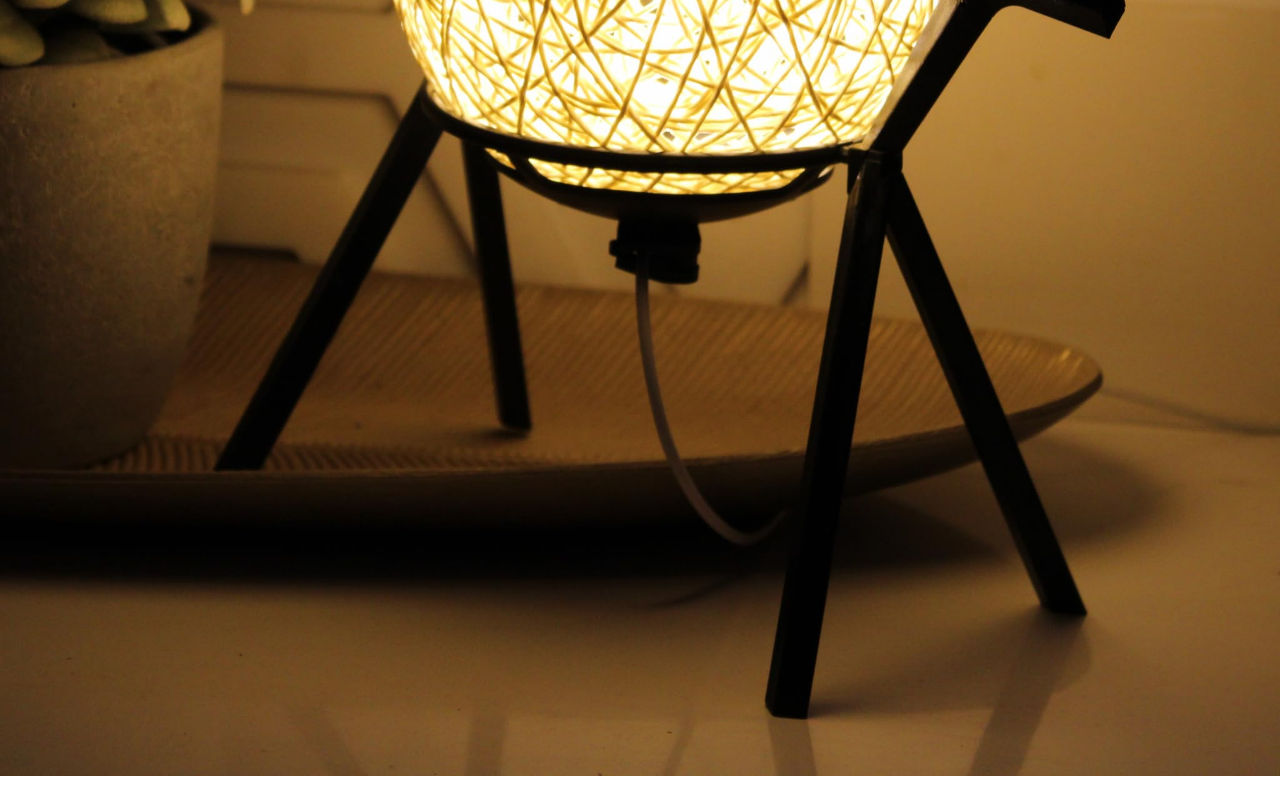
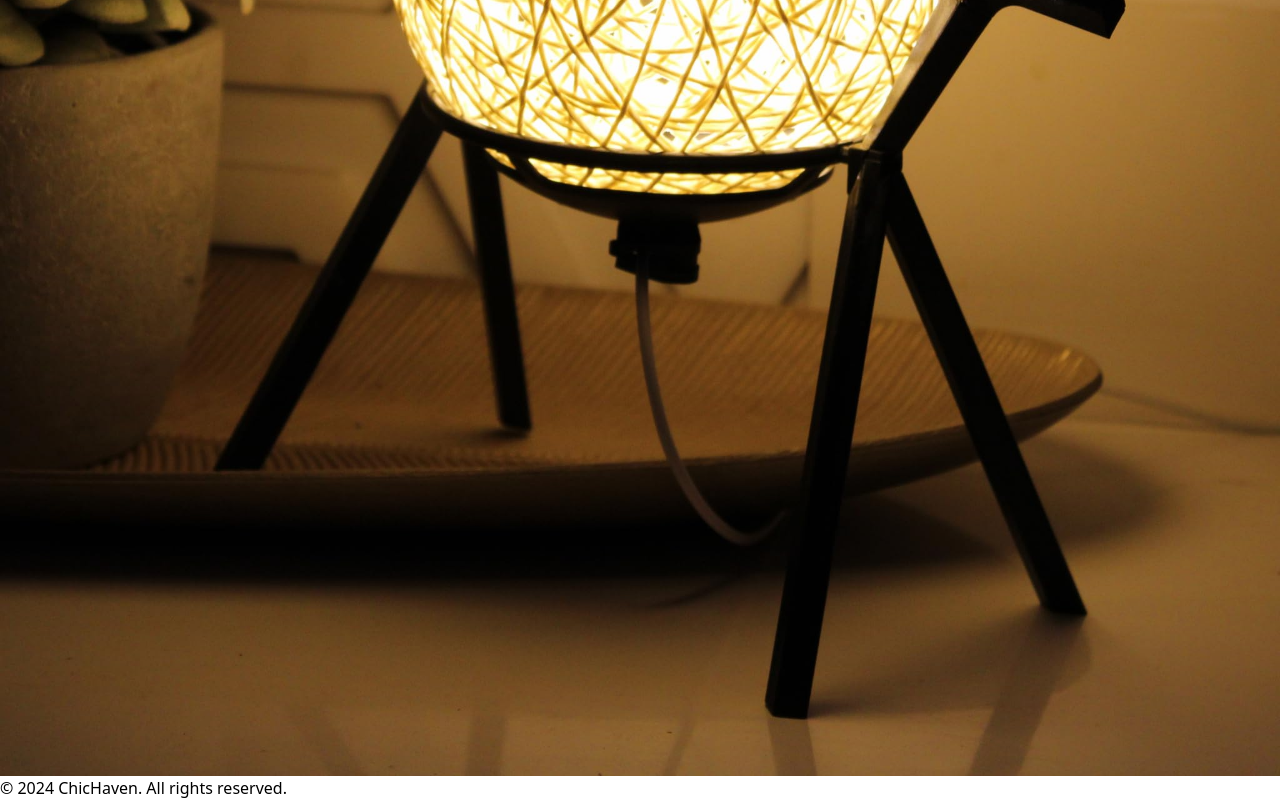
Before and after one commit to sakshi752/ChicHaven, a React (Vite) app: page / in a window 1280 px wide. Shown: the part 3865-4665 px from the top of the page. Before the commit the page ends 4641 px from the top, so only its background shows below. Built offline with nearby package versions, Linux system fonts and the light colour scheme.

Commit message:
files updated

```diff
--- a/src/App.jsx
+++ b/src/App.jsx
@@ -1,6 +1,7 @@
 import { Outlet } from "react-router-dom"
 import Container from "./Components/Container"
 import Header from "./Components/Header"
+import Footer from "./Components/Footer"
 function App() {
   return (
     <>
@@ -8,6 +9,7 @@ function App() {
         <Header/>
         <Outlet/>
       </Container>
+      <Footer/>
     </>
   )
 }
--- a/src/Components/Container.jsx
+++ b/src/Components/Container.jsx
@@ -2,7 +2,7 @@ import React from 'react'
 
 const Container = ({children}) => {
   return (
-    <div className='md:max-w-[70%] mx-auto p-3'>
+    <div className='md:max-w-[70%] mx-auto p-3 flex-grow'>
       {children}
     </div>
   )
--- /dev/null
+++ b/src/Components/Footer.jsx
@@ -0,0 +1,11 @@
+import React from 'react'
+
+const Footer = () => {
+    return (
+        <footer className="bg-black text-white text-center py-4 mt-20">
+            <p>&copy; 2024 ChicHaven. All rights reserved.</p>
+        </footer>
+    )
+}
+
+export default Footer
--- a/src/Components/HomeComponents/About.jsx
+++ b/src/Components/HomeComponents/About.jsx
@@ -1,11 +1,11 @@
 import React from 'react';
-import { Link } from 'react-router-dom'; // Assuming you are using React Router
+import { Link } from 'react-router-dom';
 
 const About = ({ aboutKey, img, aboutTitle, aboutdesc }) => {
   return (
     (aboutKey === 'left') ? (
       <div className='flex items-center flex-col md:flex-row gap-5 mt-10 bg-gray-50 hover:bg-gray-100'>
-        <div className=' max-w-[350px] flex justify-center items-center p-2 '>
+        <div className='max-w-[350px] flex justify-center items-center'>
           <img className="w-full object-cover shadow-md rounded" src={img} alt={aboutTitle} />
         </div>
 
@@ -36,7 +36,7 @@ const About = ({ aboutKey, img, aboutTitle, aboutdesc }) => {
               className="mt-4 px-6 py-2 bg-black text-white rounded shadow-md hover:bg-gray-95 transition-color duration-300">Shop Now</Link>
           </div>
         </div>
-        <div className=' max-w-[350px] flex justify-center items-center p-2 '>
+        <div className='max-w-[350px] flex justify-center items-center'>
           <img className="w-full object-cover shadow-md rounded" src={img} alt={aboutTitle} />
         </div>
       </div>
```
